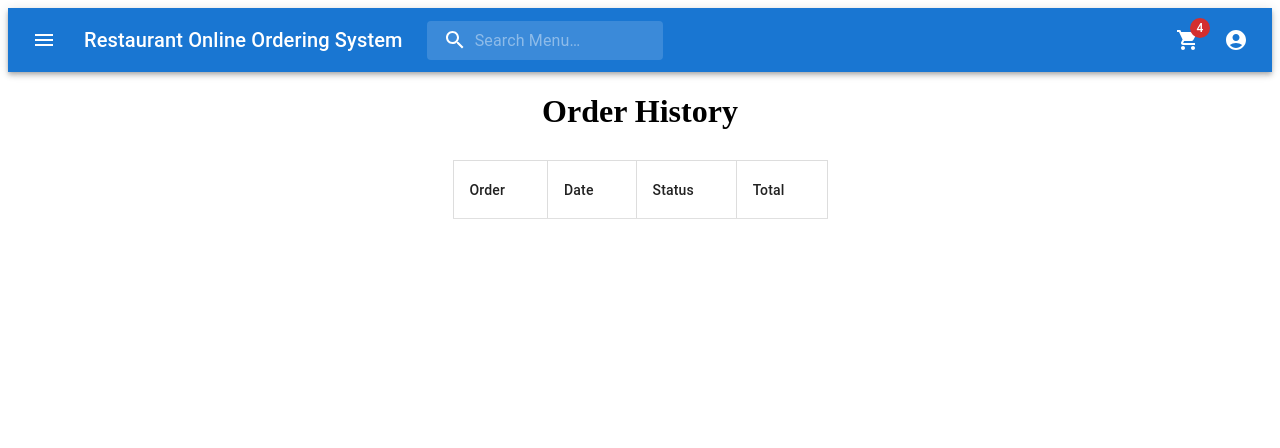
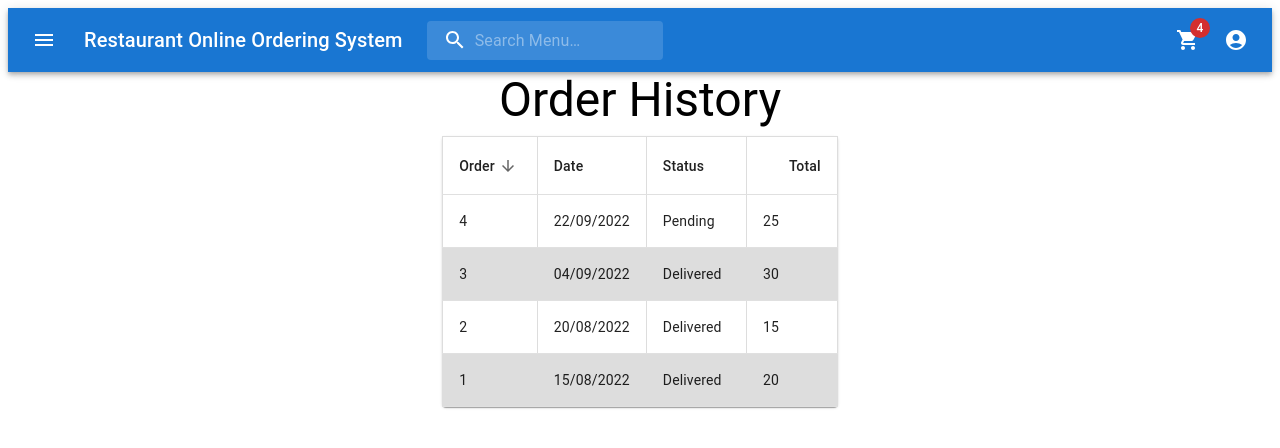
Before and after one commit to vuongchris/Restaurant-Online-Ordering-System, a React (Create React App) app: page /orderHistory in a window 1280 px wide. Shown: the top 448 px of the page. Built offline with nearby package versions, Linux system fonts and the light colour scheme; no server answers.

Commit message:
Added tables to Order History and Review History

```diff
--- a/src/views/order/CartView.jsx
+++ b/src/views/order/CartView.jsx
@@ -25,7 +25,7 @@ function createData(item, quantity, total) {
 
 const rows = [
   createData('Chicken Burger', 2, 5.00),
-  createData('Hamburger', 1, 2.50),
+  createData('Hamburger', 3, 7.50),
   createData('Chocolate Sundae', 1, 3.00),
   createData('Large Coke', 1, 4.00),
 ];
@@ -139,6 +139,21 @@ function CartView() {
                   orderBy={orderBy}
                   onRequestSort={handleRequestSort}
                 />
+                <TableBody>
+                  {rows.slice().sort(getComparator(order, orderBy)).slice().map((row, index) => (
+                    <TableRow>
+                      <TableCell>
+                        {row.item}
+                      </TableCell>
+                      <TableCell>
+                        {row.quantity}
+                      </TableCell>
+                      <TableCell>
+                        {row.total}
+                      </TableCell>
+                    </TableRow>
+                  ))}
+                </TableBody>
               </Table>
             </TableContainer>
           </Paper>
--- a/src/views/order/OrderHistoryView.jsx
+++ b/src/views/order/OrderHistoryView.jsx
@@ -1,9 +1,130 @@
+/* eslint-disable no-unused-vars */
 import React from 'react';
-import {
-  Grid, Table, TableHead, TableContainer, TableRow, TableCell, TableSortLabel,
-} from '@mui/material';
+import { Link } from 'react-router-dom';
+import PropTypes from 'prop-types';
+import Box from '@mui/material/Box';
+import Table from '@mui/material/Table';
+import TableBody from '@mui/material/TableBody';
+import TableCell from '@mui/material/TableCell';
+import TableContainer from '@mui/material/TableContainer';
+import TableHead from '@mui/material/TableHead';
+import TableRow from '@mui/material/TableRow';
+import TableSortLabel from '@mui/material/TableSortLabel';
+import Typography from '@mui/material/Typography';
+import Paper from '@mui/material/Paper';
+import Grid from '@mui/material/Grid';
+import { visuallyHidden } from '@mui/utils';
+import { RowingSharp } from '@mui/icons-material';
+
+function createData(order, date, status, total) {
+  return {
+    order,
+    date,
+    status,
+    total,
+  };
+}
+
+const rows = [
+  createData(1, '15/08/2022', 'Delivered', 20.00),
+  createData(2, '20/08/2022', 'Delivered', 15.00),
+  createData(3, '04/09/2022', 'Delivered', 30.00),
+  createData(4, '22/09/2022', 'Pending', 25.00),
+];
+
+function descendingComparator(a, b, orderBy) {
+  if (b[orderBy] < a[orderBy]) {
+    return -1;
+  }
+  if (b[orderBy] > a[orderBy]) {
+    return 1;
+  }
+  return 0;
+}
+
+function getComparator(order, orderBy) {
+  return order === 'desc'
+    ? (a, b) => descendingComparator(a, b, orderBy)
+    : (a, b) => -descendingComparator(a, b, orderBy);
+}
+
+const headCells = [
+  {
+    id: 'order',
+    numeric: false,
+    disablePadding: false,
+    label: 'Order',
+  },
+  {
+    id: 'date',
+    numeric: false,
+    disablePadding: false,
+    label: 'Date',
+  },
+  {
+    id: 'status',
+    numeric: false,
+    disablePadding: false,
+    label: 'Status',
+  },
+  {
+    id: 'total',
+    numeric: true,
+    disablePadding: false,
+    label: 'Total',
+  },
+];
+
+function EnhancedTableHead(props) {
+  const { order, orderBy, onRequestSort } = props;
+  const createSortHandler = (property) => (event) => {
+    onRequestSort(event, property);
+  };
+
+  return (
+    <TableHead>
+      <TableRow>
+        {headCells.map((headCell) => (
+          <TableCell
+            key={headCell.id}
+            align={headCell.numeric ? 'right' : 'left'}
+            padding={headCell.disablePadding ? 'none' : 'normal'}
+            sortDirection={orderBy === headCell.id ? order : false}
+          >
+            <TableSortLabel
+              active={orderBy === headCell.id}
+              direction={orderBy === headCell.id ? order : 'asc'}
+              onClick={createSortHandler(headCell.id)}
+            >
+              {headCell.label}
+              {orderBy === headCell.id ? (
+                <Box component="span" sx={visuallyHidden}>
+                  {order === 'desc' ? 'sorted descending' : 'sorted ascending'}
+                </Box>
+              ) : null }
+            </TableSortLabel>
+          </TableCell>
+        ))}
+      </TableRow>
+    </TableHead>
+  );
+}
+
+EnhancedTableHead.propTypes = {
+  onRequestSort: PropTypes.func.isRequired,
+  order: PropTypes.oneOf(['asc', 'desc']).isRequired,
+  orderBy: PropTypes.string.isRequired,
+};
 
 function OrderHistoryView() {
+  const [order, setOrder] = React.useState('desc');
+  const [orderBy, setOrderBy] = React.useState('order');
+
+  const handleRequestSort = (event, property) => {
+    const isAsc = orderBy === property && order === 'asc';
+    setOrder(isAsc ? 'desc' : 'asc');
+    setOrderBy(property);
+  };
   return (
     <div>
       <Grid
@@ -14,30 +135,39 @@ function OrderHistoryView() {
         spacing={1}
       >
         <Grid item>
-          <h1>Order History</h1>
+          <Typography variant="h3">Order History</Typography>
         </Grid>
 
         <Grid item>
+          <Paper>
             <TableContainer>
               <Table>
-              <TableHead>
+                <EnhancedTableHead
+                  order={order}
+                  orderBy={orderBy}
+                  onRequestSort={handleRequestSort}
+                />
+                <TableBody>
+                  {rows.slice().sort(getComparator(order, orderBy)).slice().map((row, index) => (
                     <TableRow>
                       <TableCell>
-                    <TableSortLabel>Order</TableSortLabel>
+                        {row.order}
                       </TableCell>
                       <TableCell>
-                    <TableSortLabel>Date</TableSortLabel>
+                        {row.date}
                       </TableCell>
                       <TableCell>
-                    <TableSortLabel>Status</TableSortLabel>
+                        {row.status}
                       </TableCell>
                       <TableCell>
-                    <TableSortLabel>Total</TableSortLabel>
+                        {row.total}
                       </TableCell>
                     </TableRow>
-              </TableHead>
+                  ))}
+                </TableBody>
               </Table>
             </TableContainer>
+          </Paper>
         </Grid>
       </Grid>
     </div>
--- a/src/views/review/ReviewHistoryView.jsx
+++ b/src/views/review/ReviewHistoryView.jsx
@@ -1,9 +1,122 @@
+/* eslint-disable no-unused-vars */
 import React from 'react';
-import {
-  Grid, Table, TableHead, TableContainer, TableRow, TableCell, TableSortLabel,
-} from '@mui/material';
+import { Link } from 'react-router-dom';
+import PropTypes from 'prop-types';
+import Box from '@mui/material/Box';
+import Table from '@mui/material/Table';
+import TableBody from '@mui/material/TableBody';
+import TableCell from '@mui/material/TableCell';
+import TableContainer from '@mui/material/TableContainer';
+import TableHead from '@mui/material/TableHead';
+import TableRow from '@mui/material/TableRow';
+import TableSortLabel from '@mui/material/TableSortLabel';
+import Typography from '@mui/material/Typography';
+import Paper from '@mui/material/Paper';
+import Grid from '@mui/material/Grid';
+import { visuallyHidden } from '@mui/utils';
+
+function createData(order, date, stars, total) {
+  return {
+    order,
+    date,
+    stars,
+    total,
+  };
+}
+
+function descendingComparator(a, b, orderBy) {
+  if (b[orderBy] < a[orderBy]) {
+    return -1;
+  }
+  if (b[orderBy] > a[orderBy]) {
+    return 1;
+  }
+  return 0;
+}
+
+function getComparator(order, orderBy) {
+  return order === 'desc'
+    ? (a, b) => descendingComparator(a, b, orderBy)
+    : (a, b) => -descendingComparator(a, b, orderBy);
+}
+
+const headCells = [
+  {
+    id: 'order',
+    numeric: false,
+    disablePadding: false,
+    label: 'Order',
+  },
+  {
+    id: 'date',
+    numeric: false,
+    disablePadding: false,
+    label: 'Date',
+  },
+  {
+    id: 'stars',
+    numeric: false,
+    disablePadding: false,
+    label: 'Stars',
+  },
+  {
+    id: 'total',
+    numeric: true,
+    disablePadding: false,
+    label: 'Total',
+  },
+];
+
+function EnhancedTableHead(props) {
+  const { order, orderBy, onRequestSort } = props;
+  const createSortHandler = (property) => (event) => {
+    onRequestSort(event, property);
+  };
+
+  return (
+    <TableHead>
+      <TableRow>
+        {headCells.map((headCell) => (
+          <TableCell
+            key={headCell.id}
+            align={headCell.numeric ? 'right' : 'left'}
+            padding={headCell.disablePadding ? 'none' : 'normal'}
+            sortDirection={orderBy === headCell.id ? order : false}
+          >
+            <TableSortLabel
+              active={orderBy === headCell.id}
+              direction={orderBy === headCell.id ? order : 'asc'}
+              onClick={createSortHandler(headCell.id)}
+            >
+              {headCell.label}
+              {orderBy === headCell.id ? (
+                <Box component="span" sx={visuallyHidden}>
+                  {order === 'desc' ? 'sorted descending' : 'sorted ascending'}
+                </Box>
+              ) : null }
+            </TableSortLabel>
+          </TableCell>
+        ))}
+      </TableRow>
+    </TableHead>
+  );
+}
+
+EnhancedTableHead.propTypes = {
+  onRequestSort: PropTypes.func.isRequired,
+  order: PropTypes.oneOf(['asc', 'desc']).isRequired,
+  orderBy: PropTypes.string.isRequired,
+};
 
 function ReviewHistoryView() {
+  const [order, setOrder] = React.useState('asc');
+  const [orderBy, setOrderBy] = React.useState('total');
+
+  const handleRequestSort = (event, property) => {
+    const isAsc = orderBy === property && order === 'asc';
+    setOrder(isAsc ? 'desc' : 'asc');
+    setOrderBy(property);
+  };
   return (
     <div>
       <Grid
@@ -14,30 +127,21 @@ function ReviewHistoryView() {
         spacing={1}
       >
         <Grid item>
-          <h1>Review History</h1>
+          <Typography variant="h3">Review History</Typography>
         </Grid>
 
         <Grid item>
-          <TableContainer>
-            <Table>
-              <TableHead>
-                <TableRow>
-                  <TableCell>
-                    <TableSortLabel>Review</TableSortLabel>
-                  </TableCell>
-                  <TableCell>
-                    <TableSortLabel>Date</TableSortLabel>
-                  </TableCell>
-                  <TableCell>
-                    <TableSortLabel>Type</TableSortLabel>
-                  </TableCell>
-                  <TableCell>
-                    <TableSortLabel>Stars</TableSortLabel>
-                  </TableCell>
-                </TableRow>
-              </TableHead>
-            </Table>
-          </TableContainer>
+          <Paper>
+            <TableContainer>
+              <Table>
+                <EnhancedTableHead
+                  order={order}
+                  orderBy={orderBy}
+                  onRequestSort={handleRequestSort}
+                />
+              </Table>
+            </TableContainer>
+          </Paper>
         </Grid>
       </Grid>
     </div>
```
Also changed, not shown: src/views/location/LocationView.jsx (line endings or trailing spaces). Lines whose indentation alone changed are shown as unchanged.
